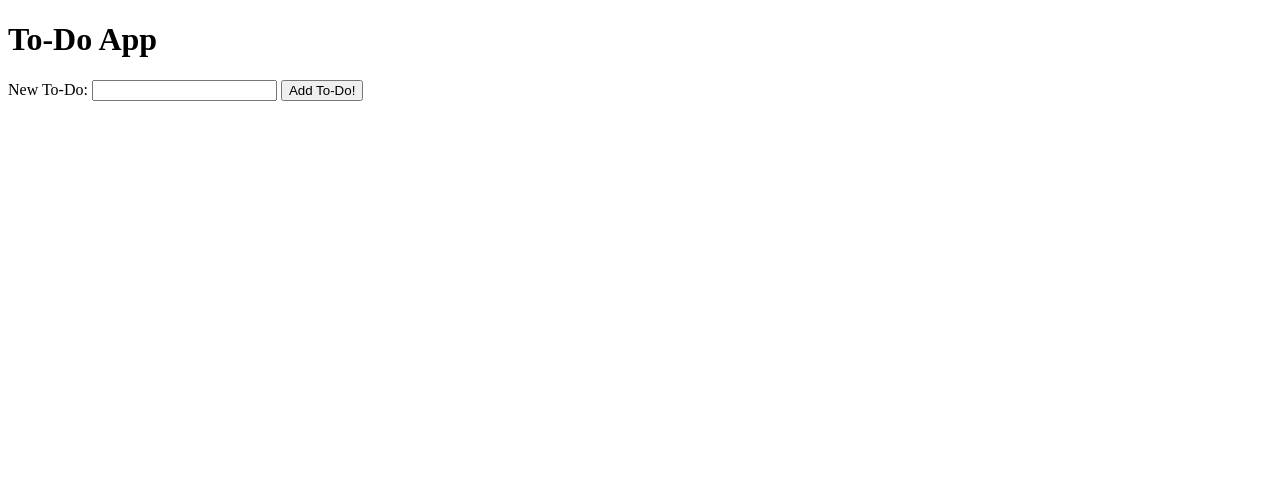
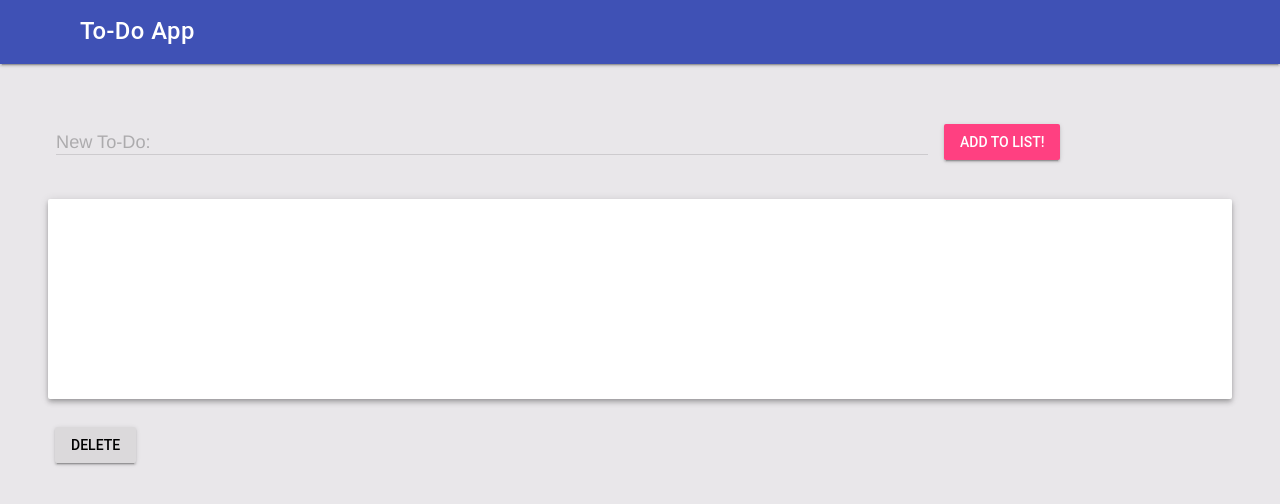
Before and after one commit to donnakang713/to-do-app, a plain HTML site: page index.html in a window 1280 px wide. Drawn offline with nearby package versions, Linux system fonts and the light colour scheme.

Commit message:
Assignment 5 completed

```diff
--- a/app.js
+++ b/app.js
@@ -2,6 +2,7 @@ function onReady() {
   const addToDoForm = document.getElementById('addToDoForm');
   const newToDoText = document.getElementById('newToDoText');
   const toDoList = document.getElementById('toDoList');
+  const deleteToDoForm = document.getElementById('deleteToDoForm');
 
   addToDoForm.addEventListener('submit', event => {
     event.preventDefault();
--- a/index.html
+++ b/index.html
@@ -3,19 +3,48 @@
    <head>
      <meta name="viewport" content="width=device-width, initial-scale=1">
      <title>To-Do App</title>
+      <meta name="viewport" content="width=device-width, initial-scale=1">
+
+     <!-- Material Design Lite -->
+     <link rel="stylesheet" href="https://fonts.googleapis.com/icon?family=Material+Icons">
+     <link rel="stylesheet" href="https://code.getmdl.io/1.3.0/material.indigo-pink.min.css">
+     <script defer src="https://code.getmdl.io/1.3.0/material.min.js"></script>
+
+     <!-- Custom Styles -->
+     <link rel="stylesheet" href="styles/main.css">
    </head>
+
    <body>
-     <h1>To-Do App</h1>
+    <div class="mdl-layout mdl-js-layout mdl-layout--fixed-header">
+      <header class="mdl-layout__header">
+        <div class="mdl-layout__header-row">
+          <span class="mdl-layout-title">To-Do App</span>
+        </div>
+      </header>
+    </div>
 
-     <form id="addToDoForm">
-       <label for="newToDoText">New To-Do:</label>
-       <input type="text" id="newToDoText">
-       <button type="submit">Add To-Do!</button>
-     </form>
+    <div class="top">
+      <form class="mdl-grid form-change" id="addToDoForm" action="#">
+        <div class= "mdl-cell mdl-cell--9-col mdl-cell--middle mdl-textfield mdl-js-textfield">
+          <input class="mdl-textfield__input" type="text" id="newToDoText">
+          <label class="mdl-textfield__label" for="newToDoText">New To-Do:</label>
+        </div>
+        <div class="mdl-cell mdl-cell--3-col mdl-cell--middle">
+          <button class="mdl-button mdl-js-button mdl-button--raised mdl-js-ripple-effect mdl-button--accent"type="submit">Add To List!</button>
+        </div>
+      </form>
 
-     <ul id="toDoList">
-     </ul>
+      <div class="mdl-grid list-change mdl-cell mdl-cell--12-col mdl-cell--4-col-tablet mdl-card mdl-shadow--4dp">
+        <ul class="mdl-list" id="toDoList"></ul>
+      </div>
 
-     <script src="app.js"></script>
-    </body>
- </html>
+      <div class="delete">
+        <form id="deleteToDoForm">
+          <button class="mdl-button mdl-js-button mdl-button--raised" type="submit">Delete</button>
+        </form>
+      </div>
+
+    <script src="app.js"></script>
+   </div>
+  </body>
+</html>
--- /dev/null
+++ b/styles/main.css
@@ -0,0 +1,37 @@
+body {
+  background-color: #E9E7EA;
+}
+
+.mdl-layout-title {
+  font-size: 1.7rem;
+  font-weight: 500;
+}
+
+.top {
+  padding-left: 40px;
+  padding-right: 40px;
+}
+
+.form-change {
+  padding-top: 100px;
+}
+
+.mdl-list {
+  font-size: 1.2rem;
+  text-indent: 25px;;
+}
+
+.mdl-textfield__label {
+  font-size: 1.3rem;
+}
+
+.delete {
+  padding-top:20px;
+  padding-left: 15px;
+}
+
+@media screen and (max-width: 1024px) {
+  header.mdl-layout__header {
+    display: flex;
+  }
+}
```
